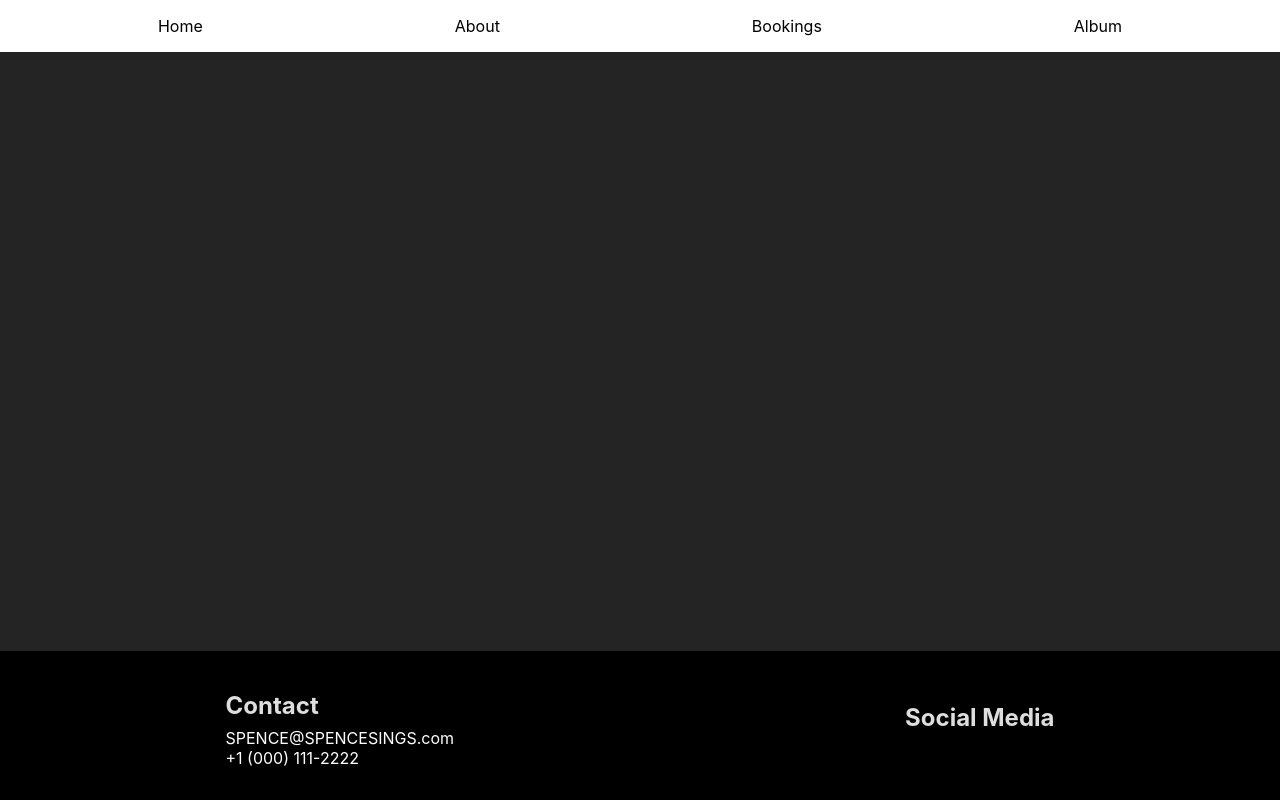
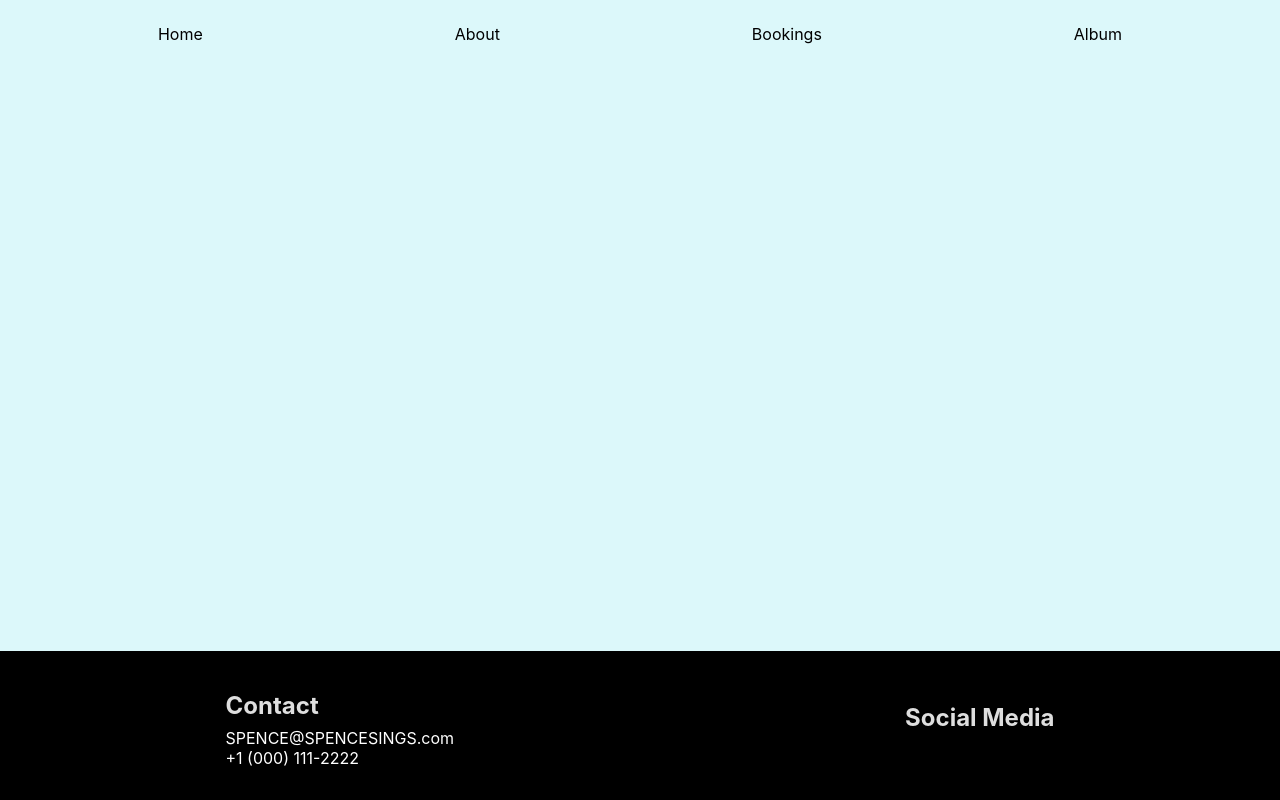
Before and after one commit to kendra-lacey/spence-cook-frontend, a React (Vite) app: page / in a window 1280 px wide. Built offline with nearby package versions, Linux system fonts and the light colour scheme.

Commit message:
update styling for app background color, import image for landing page.

```diff
--- a/src/App.css
+++ b/src/App.css
@@ -13,7 +13,7 @@ body {
   font-family: Inter, system-ui, Avenir, Helvetica, Arial, sans-serif;
 
   color: rgba(255, 255, 255, 0.87);
-  background-color: #242424;
+  background-color: #DCF8FA;
 
   font-synthesis: none;
   text-rendering: optimizeLegibility;
--- a/src/components/NavBar/NavBar.css
+++ b/src/components/NavBar/NavBar.css
@@ -14,7 +14,11 @@ nav {
     rgba(17, 17, 26, 0.1) 0px 0px 8px;
   padding: 0rem 1.5rem;
   z-index: 9999; */
-  background-color: white;
+  /* background-color: white; */
+  margin: 1vh 0;
+  position: fixed;
+  width: 100vw;
+  top: 0;
 }
 
 #nav-ul {
--- a/src/pages/Landing/Landing.jsx
+++ b/src/pages/Landing/Landing.jsx
@@ -4,7 +4,7 @@ import styles from './Landing.module.css'
 const Landing = () => {
   return (
     <main className={styles.container}>
-      {/* <h1>hello, {user ? user.name : 'friend'}</h1> */}
+
     </main>
   )
 }
```
Also changed, not shown: public/SpenceCookLanding.png (added).
